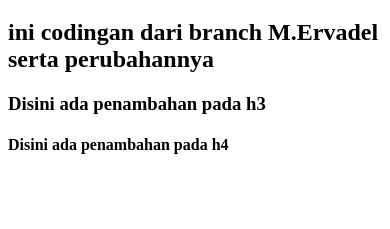
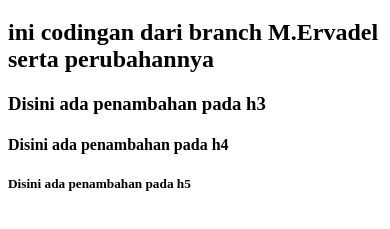
Before and after one commit to ervadel/Tugas, a plain HTML site: page index.html in a window 390 px wide. Shown: the part 61-290 px from the top of the page. Drawn offline with Linux system fonts and the light colour scheme.

Commit message:
ini adalah revisi h5 index untuk tugas pemrograman mobile lanjutan

```diff
--- a/index.html
+++ b/index.html
@@ -11,5 +11,6 @@
     <h2>ini codingan dari branch M.Ervadel serta perubahannya</h2>
     <h3>Disini ada penambahan pada h3</h3>
     <h4>Disini ada penambahan pada h4</h4>
+	<h5>Disini ada penambahan pada h5</h5>
 </body>
 </html>
```
